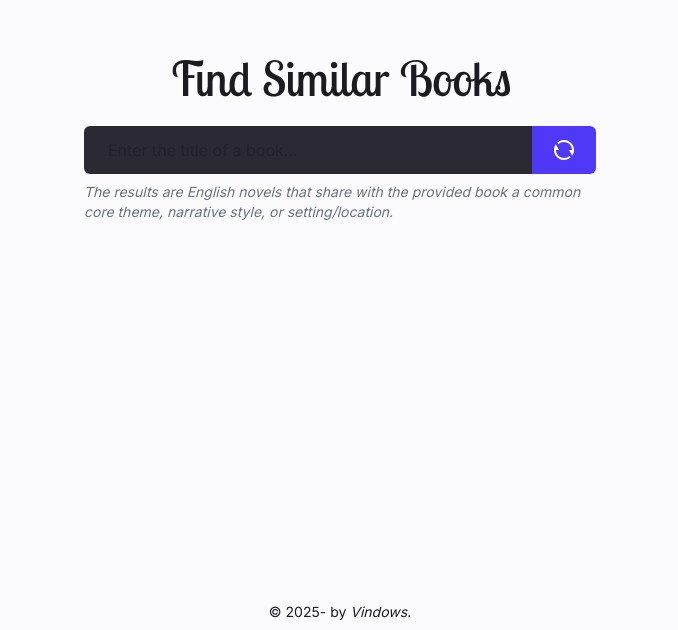
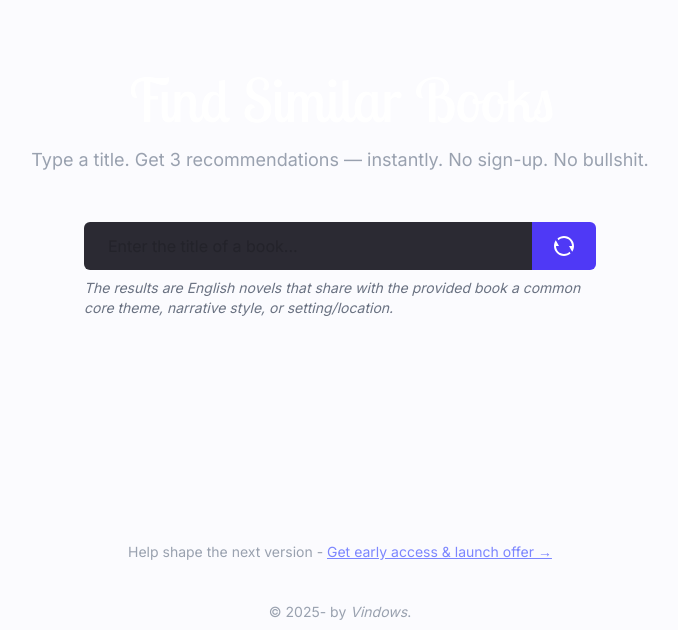
Before and after one commit to vin-dow-s/SimilarBooks, a Next.js app: page / in a window 1280 px wide. Shown: the part 170-800 px from the top of the page, without its empty margins (300-978 px from the left). Built offline with nearby package versions, Linux system fonts and the light colour scheme.

Commit message:
!! v1.0 : JoinPage + TallyForm + marketing & copy

```diff
--- a/package.json
+++ b/package.json
@@ -9,6 +9,7 @@
     "lint": "next lint"
   },
   "dependencies": {
+    "@vercel/analytics": "^1.5.0",
     "clsx": "^2.1.1",
     "next": "15.2.4",
     "openai": "^4.91.1",
--- a/src/app/globals.css
+++ b/src/app/globals.css
@@ -22,7 +22,7 @@ body {
     font-family: var(--font-inter, Arial, sans-serif);
 }
 
-h1 {
+.lobster {
     font-family: var(--font-lobster, Arial, sans-serif);
     font-weight: 400;
     font-style: normal;
--- /dev/null
+++ b/src/app/join/page.tsx
@@ -0,0 +1,40 @@
+import Script from 'next/script'
+
+export const metadata = {
+    title: 'Get Early Access to Similar Books – Smart AI Book Recommendations',
+    description:
+        'Tell us what would make the perfect AI-powered book recommendation tool. Get early access, share your feedback, and help shape what we build next.',
+}
+
+const JoinPage = () => {
+    return (
+        <div className="flex min-h-screen flex-col items-center justify-center px-4 py-16">
+            <h1 className="mb-8 text-center text-4xl font-bold">
+                📚 Help shape the perfect AI-powered book recommendation tool
+            </h1>
+            <div className="mb-16 flex flex-col gap-2 text-left">
+                <p className="text-left text-lg text-gray-400">
+                    🔍 Tell us what would make it truly game-changing
+                </p>
+                <p className="text-left text-lg text-gray-400">
+                    🚀 Get exclusive early access & launch offer
+                </p>
+            </div>
+            <iframe
+                title="Join the Similar Books Waitlist"
+                aria-label="Similar Books Waitlist Form"
+                data-tally-src="https://tally.so/embed/mJovp4?alignLeft=1&hideTitle=1&transparentBackground=1&dynamicHeight=1&theme=dark"
+                loading="lazy"
+                width="100%"
+                height="300"
+                className="w-full max-w-xl"
+            ></iframe>
+            <Script
+                src="https://tally.so/widgets/embed.js"
+                strategy="lazyOnload"
+            />
+        </div>
+    )
+}
+
+export default JoinPage
--- a/src/app/layout.tsx
+++ b/src/app/layout.tsx
@@ -1,4 +1,5 @@
 import { cn } from '@/lib/utils'
+import { Analytics } from '@vercel/analytics/react'
 import type { Metadata, Viewport } from 'next'
 import { inter, lobster } from '../../public/fonts/fonts'
 import './globals.css'
@@ -6,7 +7,7 @@ import './globals.css'
 export const metadata: Metadata = {
     title: 'Similar Books – Smart AI Book Recommendations',
     description:
-        'Find your next read in seconds. Enter any book title and get 3 similar recommendations powered by AI. No sign-up. No bullshit. Just books.',
+        'Instant book recommendations powered by AI. No sign-up. No bullshit. No ads. Just enter a title and get 3 recommendations in seconds.',
     keywords: [
         'book recommendations',
         'AI books',
@@ -59,7 +60,10 @@ export default function RootLayout({
             lang="en"
             className={cn(inter.variable, lobster.variable, 'h-dvh')}
         >
-            <body className="antialiased">{children}</body>
+            <body className="antialiased">
+                {children}
+                <Analytics />
+            </body>
         </html>
     )
 }
--- a/src/app/page.tsx
+++ b/src/app/page.tsx
@@ -1,7 +1,26 @@
 import SearchInterface from '@/components/SearchInterface'
 
 const Home = () => {
-    return <SearchInterface />
+    return (
+        <main className="flex min-h-dvh flex-col items-center justify-between">
+            <SearchInterface />
+            <div className="flex flex-col items-center justify-center gap-8">
+                <p className="text-center text-sm text-gray-400">
+                    Help shape the next version -{' '}
+                    <a href="/join" className="text-indigo-400 underline">
+                        Get early access & launch offer →
+                    </a>
+                </p>
+                <footer className="my-2 text-sm text-gray-400">
+                    © 2025- by{' '}
+                    <a href="mailto:vincent@vindows.dev" className="italic">
+                        Vindows
+                    </a>
+                    .
+                </footer>
+            </div>
+        </main>
+    )
 }
 
 export default Home
--- a/src/components/SearchInterface.tsx
+++ b/src/components/SearchInterface.tsx
@@ -32,12 +32,17 @@ export default function SearchInterface() {
                 loadingSimilarBooks || similarBooks.length > 0
                     ? 'justify-center'
                     : 'justify-start lg:justify-start lg:pt-44'
-            } min-h-dvh px-4 py-8 sm:px-6 lg:px-8`}
+            } px-4 py-2 sm:px-6 lg:px-8`}
         >
-            <h1 className="mt-12 text-4xl font-bold lg:text-5xl">
+            <h1 className="lobster mt-16 text-5xl font-bold text-white lg:text-6xl">
                 Find Similar Books
             </h1>
-            <form className="mt-6 mb-12 w-full max-w-lg">
+            <p className="mt-4 max-w-2xl text-center text-lg text-gray-400 max-sm:text-base">
+                Type a title. Get 3 recommendations — instantly. No sign-up. No
+                bullshit.
+            </p>
+
+            <form className="my-12 w-full max-w-lg">
                 <div className="relative flex w-full max-w-lg items-center">
                     <input
                         type="text"
@@ -102,14 +107,6 @@ export default function SearchInterface() {
             ) : (
                 similarBooks.length > 0 && <SimilarBooks books={similarBooks} />
             )}
-
-            <div className="absolute bottom-0 mb-2 text-sm">
-                © 2025- by{' '}
-                <a href="mailto:vincent@vindows.dev" className="italic">
-                    Vindows
-                </a>
-                .
-            </div>
         </div>
     )
 }
--- a/src/components/SimilarBooks.tsx
+++ b/src/components/SimilarBooks.tsx
@@ -9,7 +9,7 @@ type Props = {
 
 const SimilarBooks = ({ books }: Props) => {
     return (
-        <div className="mt-8 mb-16 w-full max-w-[1500px]">
+        <div className="mt-4 mb-6 w-full max-w-[1500px]">
             <ul className="flex list-none justify-center max-sm:flex-wrap">
                 {books.map((book) => (
                     <li
@@ -59,7 +59,7 @@ const SimilarBooks = ({ books }: Props) => {
                                     {book.volumeInfo?.authors?.[0] ||
                                         'Unknown author'}
                                 </p>
-                                <p className="line-clamp-5 pt-6 text-left text-sm text-gray-500">
+                                <p className="line-clamp-4 pt-6 text-left text-sm text-gray-500">
                                     {' '}
                                     {book.volumeInfo.description?.substring(
                                         0,
```
Also changed, not shown: 1 other file (tests, documents, lock files or other folders).
